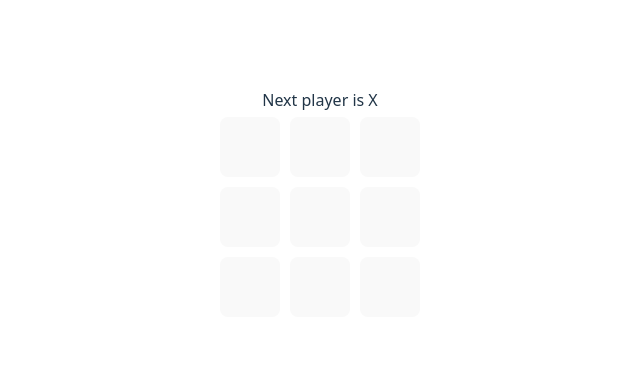
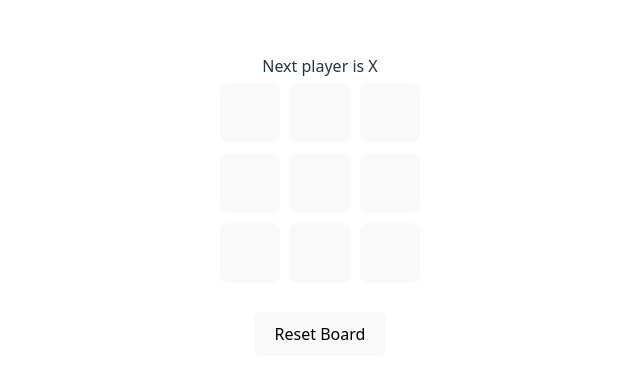
Before and after one commit to Sahil-Singh23/Tic-Tac-Toe, a React (Vite) app: page / in a window 1280 px wide. Shown: the part 187-566 px from the top of the page, without its empty margins (320-960 px from the left). Built offline with nearby package versions, Linux system fonts and the light colour scheme.

Commit message:
basic xo

```diff
--- a/src/App.jsx
+++ b/src/App.jsx
@@ -47,11 +47,11 @@ function Board(props) {
     ? "It's a Draw!"
     : `Next player is ${xIsNext ? "X" : "O"}`;
 
-  if (winner || isDraw) {
+  function resetBoard() {
     setTimeout(() => {
       setXIsNext(true);
       setState(Array(9).fill(null));
-    }, 1200);
+    }, 100);
   }
   return (
     <>
@@ -70,6 +70,10 @@ function Board(props) {
         <Squares val={state[6]} onSquareClick={() => handleClick(6)}></Squares>
         <Squares val={state[7]} onSquareClick={() => handleClick(7)}></Squares>
         <Squares val={state[8]} onSquareClick={() => handleClick(8)}></Squares>
+      </div>
+      <br />
+      <div>
+        <button onClick={resetBoard}>Reset Board</button>
       </div>
     </>
   );
```
